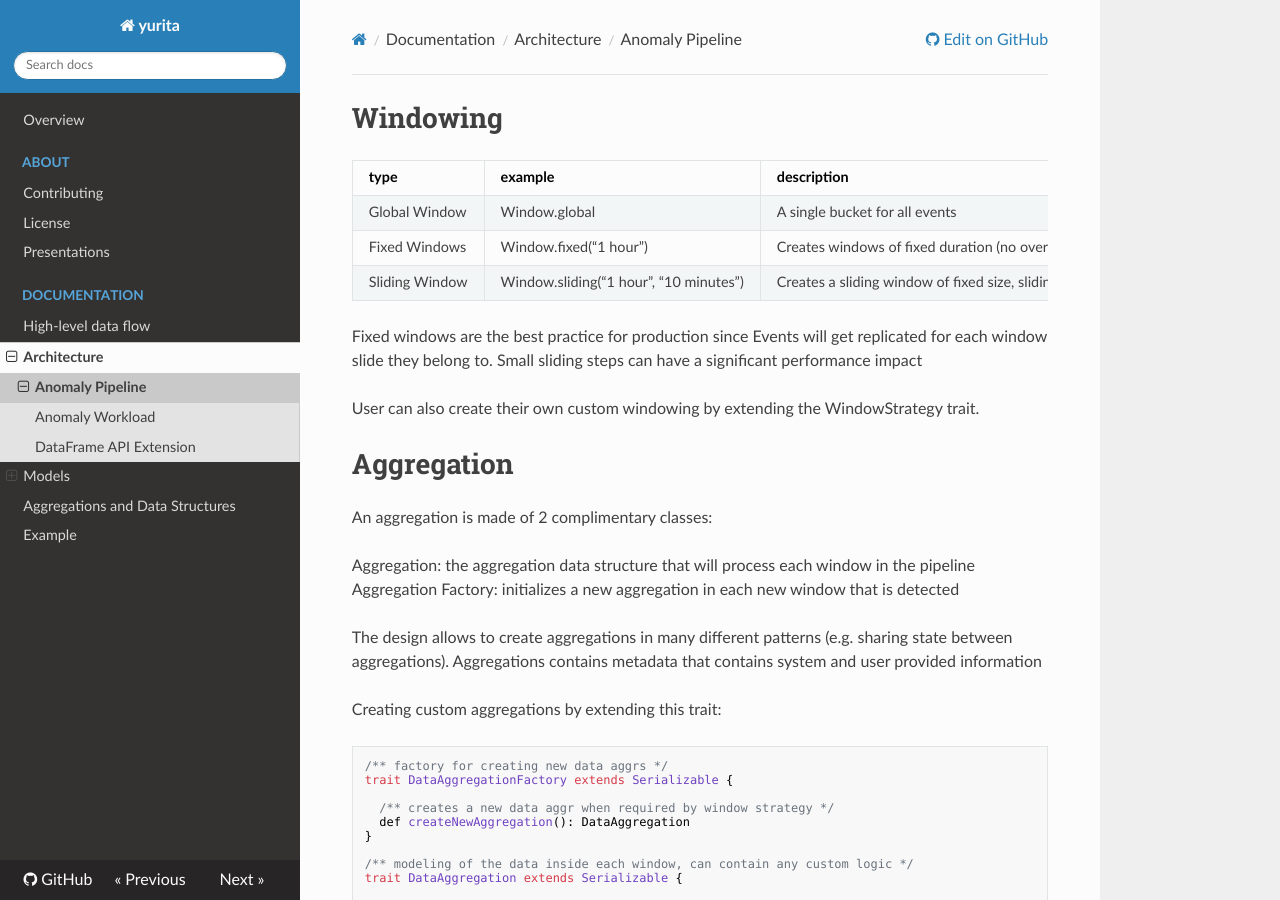
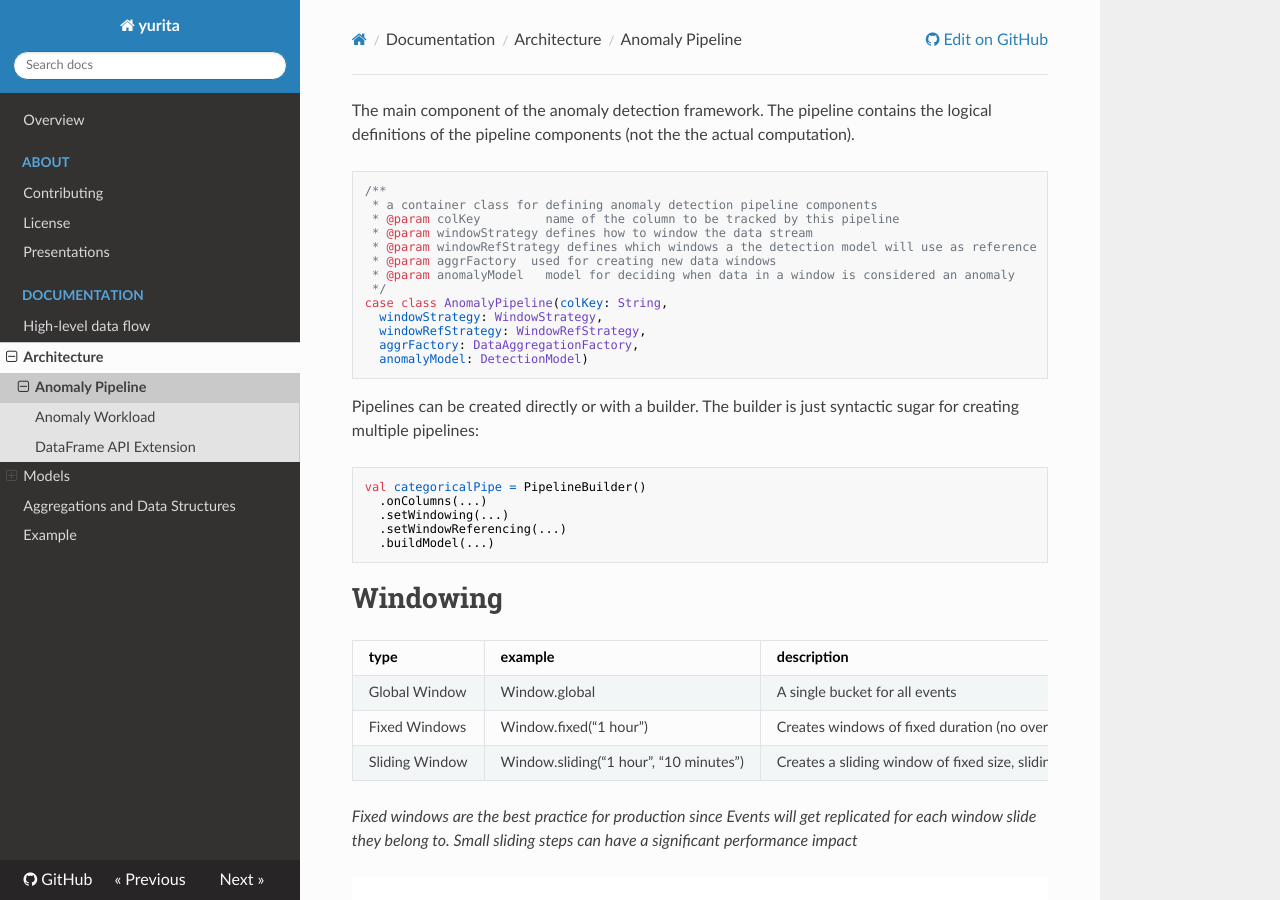
Before and after one commit to paypal/yurita, an MkDocs documentation site: the page built from docs/pipeline.md, in a window 1280 px wide and 900 px high. Built offline with MkDocs 1.6.1, drawn with Linux system fonts in a browser that asks for light colours; nearby versions of some CDN libraries; old or Windows-style settings are respelled for this version of MkDocs; some of the changed text lies outside the part shown.

Commit message:
Update pipeline.md

````diff
--- a/docs/pipeline.md
+++ b/docs/pipeline.md
@@ -1,3 +1,30 @@
+The main component of the anomaly detection framework. The pipeline contains the logical definitions of the pipeline components (not the the actual computation).
+
+```
+/**
+ * a container class for defining anomaly detection pipeline components
+ * @param colKey         name of the column to be tracked by this pipeline
+ * @param windowStrategy defines how to window the data stream
+ * @param windowRefStrategy defines which windows a the detection model will use as reference
+ * @param aggrFactory  used for creating new data windows
+ * @param anomalyModel   model for deciding when data in a window is considered an anomaly
+ */
+case class AnomalyPipeline(colKey: String,
+  windowStrategy: WindowStrategy,
+  windowRefStrategy: WindowRefStrategy,
+  aggrFactory: DataAggregationFactory,
+  anomalyModel: DetectionModel)
+```
+
+Pipelines can be created directly or with a builder. The builder is just syntactic sugar for creating multiple pipelines:
+
+```
+val categoricalPipe = PipelineBuilder()
+  .onColumns(...)
+  .setWindowing(...)
+  .setWindowReferencing(...)
+  .buildModel(...)
+```
 # Windowing
 
 | type | example | description |
@@ -6,11 +33,11 @@
 |Fixed Windows| Window.fixed(“1 hour”)|Creates windows of fixed duration (no overlap)|
 |Sliding Window|Window.sliding(“1 hour”, “10 minutes”)|Creates a sliding window of fixed size, sliding every specified duration (with overlap)|
 
-Fixed windows are the best practice for production since Events will get replicated for each window slide they belong to. Small sliding steps can have a significant performance impact
+*Fixed windows are the best practice for production since Events will get replicated for each window slide they belong to. Small sliding steps can have a significant performance impact*
 
+![windows](images/windows.png)
 
-
-User can also create their own custom windowing by extending the WindowStrategy trait.
+*User can also create their own custom windowing by extending the WindowStrategy trait.*
 
 # Aggregation
 
@@ -89,8 +116,12 @@ Compares current window aggregation with selected reference windows and detect a
 
 More on models types can be found in the ___Models___ section.
 
-Users should take into account that both the current window and historical windows can keep getting updated according their specified watermark.
-Designed for responsiveness, detection will run after each stream trigger, even if the current time window is incomplete (while the references windows might be complete
+![detection model](images/detectionModel.png)
+
+*Users should take into account that both the current window and historical windows can keep getting updated according their specified watermark.*
+Designed for responsiveness, detection will run after each stream trigger, even if the current time window is incomplete (while the references windows might be complete)
+
+![timecut](images\timecut.png)
 
 Creating custom models by extending this trait:
 
````
